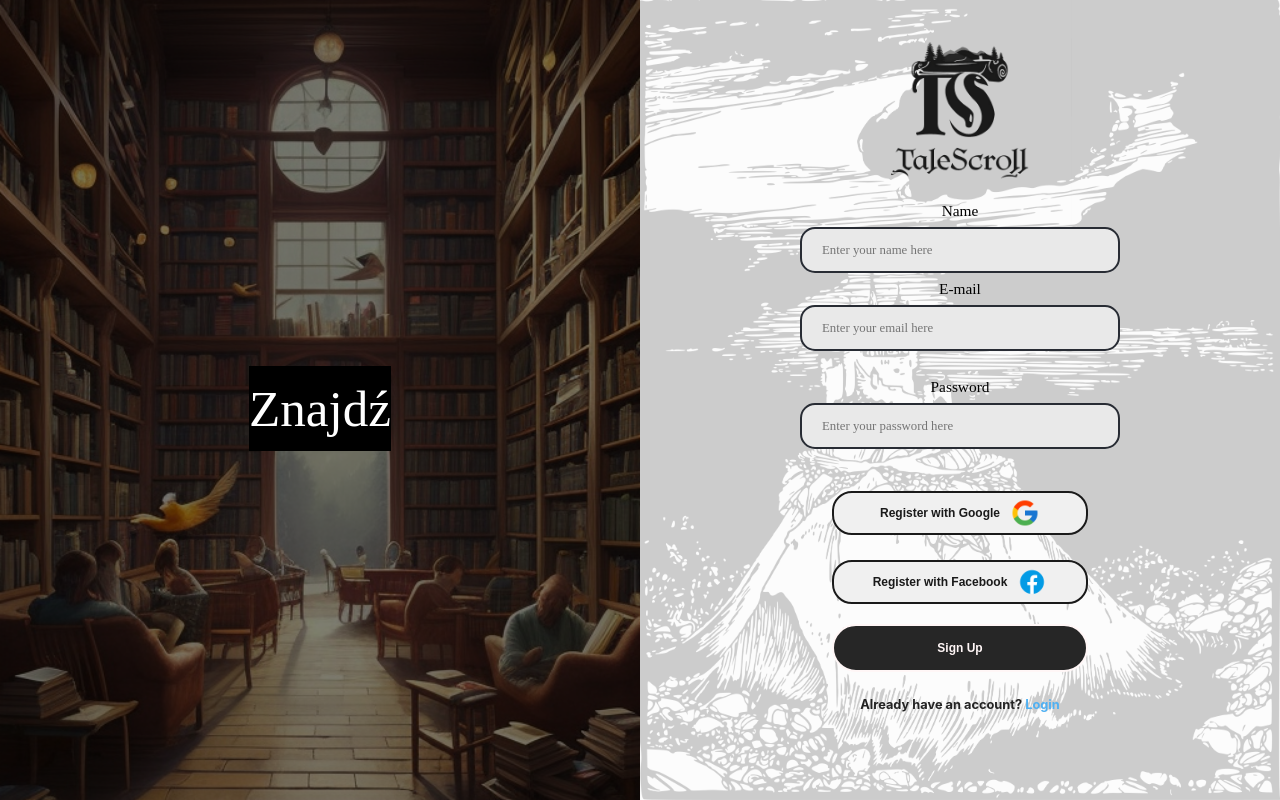
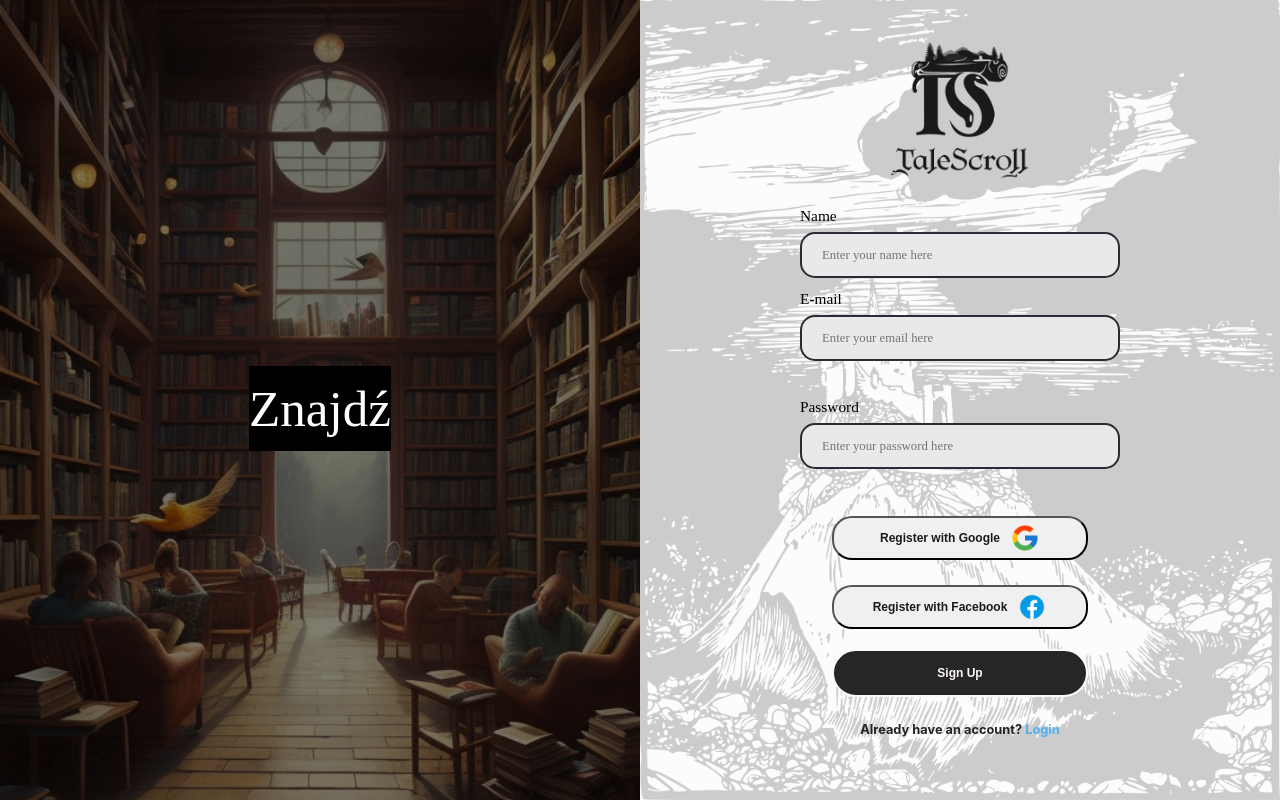
Before and after one commit to OsziKe/talescroll-login, a React (Create React App) app: page / in a window 1280 px wide. Built offline with nearby package versions, Linux system fonts and the light colour scheme.

Commit message:
Merge remote-tracking branch 'origin/master'

```diff
--- a/src/Components/LoginSignup/LoginSignup.css
+++ b/src/Components/LoginSignup/LoginSignup.css
@@ -56,25 +56,22 @@ img {
 
 
 .inputs p {
-    display: flex;
-    align-items: flex-start; /* Wyjustuj paragrafy do lewej krawędzi inputów */
-    justify-content: flex-start; /* Wyjustuj paragrafy do lewej krawędzi inputów */
-    float: left;
-    text-align: left; /* Wyjustuj tekst do lewej krawędzi inputów */
+    text-align: left; /* Align the text to the left */
+    width: 50%; /* Make the text span the full width of the input container */
     margin: 0;
-    font-family: Wonderworld PERSONAL USE;
+    font-family: 'Wonderworld PERSONAL USE';
     font-size: 1.2vw;
     font-style: normal;
     padding: 10px;
+    margin-top: 5px;
 }
 
 .inputs {
     display: flex;
-    flex-direction: column;
-    align-items: center; /* Wyśrodkuj inputy poziomo */
-    text-align: center; /* Wyśrodkuj tekst wewnątrz inputów */
+    flex-direction: column; /* Keep this to stack elements vertically */
     z-index: 2;
     margin-top: -5%;
+    align-items: center;
 }
 
 .inputs .input {
@@ -139,8 +136,6 @@ span {
 {
     background-color: #f0f0f0;
     color: #1a1a1a;
-    border: none;
-    border: solid 2px;
     border-radius: 20px;
     padding: 20px;
     font-weight: bold;
@@ -240,6 +235,7 @@ span {
 #ihave
 {
     color: #4fb0f2;
+    cursor: pointer;
 }
 
 .forgot-password
```
Also changed, not shown: src/Components/LoginSignup/LoginSignup.jsx (+3 -7 lines).
